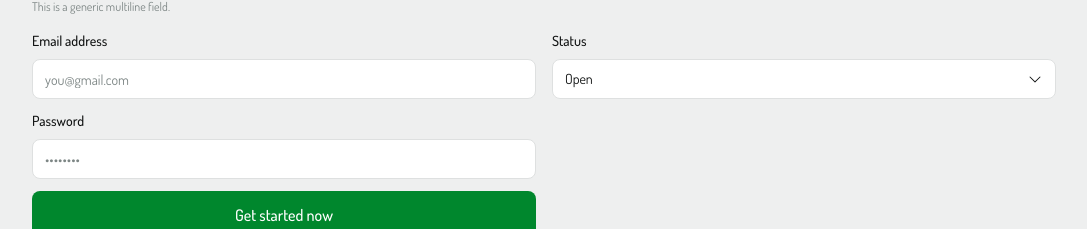
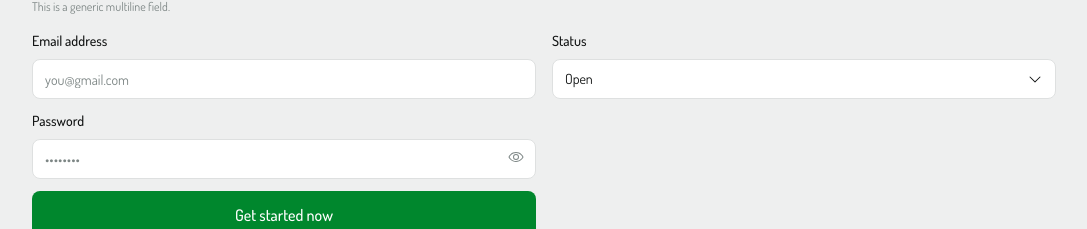
Before and after one commit to kheron-creator/progress-pad, a Next.js app: page /design-system in a window 1280 px wide. Shown: the part 6893-7122 px from the top of the page, without its empty margins (96-1183 px from the left). Built offline with nearby package versions, Linux system fonts and the light colour scheme.

Commit message:
Added password visibility toggle

```diff
--- a/app/design-system/component-gallery.tsx
+++ b/app/design-system/component-gallery.tsx
@@ -42,6 +42,7 @@ import {
   SunIcon,
 } from "@/components/ui/icon";
 import { Input } from "@/components/ui/input";
+import { PasswordInput } from "@/components/ui/password-input";
 import { NavLinks } from "@/components/ui/nav-links";
 import { Progress } from "@/components/ui/progress";
 import { ProgressSection } from "@/components/ui/progress-section";
@@ -339,7 +340,7 @@ export function ComponentGallery() {
           </Select>
           <div className="flex flex-col gap-3">
             <Input label="Email address" placeholder="you@gmail.com" />
-            <Input label="Password" type="password" placeholder="••••••••" />
+            <PasswordInput label="Password" placeholder="••••••••" />
             <Button size="lg" fullWidth>
               Get started now
             </Button>
--- a/components/auth/login-form.tsx
+++ b/components/auth/login-form.tsx
@@ -9,13 +9,14 @@ import { Checkbox } from "@/components/ui/checkbox";
 import { Divider } from "@/components/ui/divider";
 import { EnvelopeIcon, LockIcon } from "@/components/ui/icon";
 import { Input } from "@/components/ui/input";
+import { PasswordInput } from "@/components/ui/password-input";
 import { Text } from "@/components/ui/text";
 import {
   emailError,
   expiredLinkMessage,
-  fieldFromAuthError,
   formString,
   clearFieldError,
+  mapAuthError,
 } from "@/lib/auth/validation";
 import { createClient } from "@/lib/supabase/client";
 
@@ -75,15 +76,19 @@ export function LoginForm({ callbackError = false }: LoginFormProps) {
       const { error } = await supabase.auth.signInWithPassword({ email, password });
 
       if (error) {
-        const mapped = fieldFromAuthError(error, "password");
-        setFieldErrors({ [mapped.field]: mapped.message });
+        const mapped = mapAuthError(error);
+        if (mapped.field) {
+          setFieldErrors({ [mapped.field]: mapped.message });
+        } else {
+          setFormError(mapped.message);
+        }
         return;
       }
 
       router.push("/home");
       router.refresh();
     } catch {
-      setFieldErrors({ password: "Something went wrong. Please try again." });
+      setFormError("Something went wrong. Please try again.");
     } finally {
       setPending(false);
     }
@@ -97,7 +102,6 @@ export function LoginForm({ callbackError = false }: LoginFormProps) {
       onSubmit={handleSubmit}
     >
       <AuthFormHeader title="Welcome back" description="Sign in to your account" />
-      <AuthError message={formError} />
 
       <div className="flex min-w-0 flex-col gap-3 sm:gap-4">
         <Input
@@ -112,9 +116,8 @@ export function LoginForm({ callbackError = false }: LoginFormProps) {
           hint={fieldErrors.email}
           disabled={pending}
         />
-        <Input
+        <PasswordInput
           label="Password"
-          type="password"
           name="password"
           autoComplete="current-password"
           placeholder="Enter your password"
@@ -125,6 +128,8 @@ export function LoginForm({ callbackError = false }: LoginFormProps) {
           disabled={pending}
         />
       </div>
+
+      <AuthError message={formError} />
 
       <div className="flex flex-wrap items-center justify-between gap-x-3 gap-y-2">
         <Checkbox name="remember" label="Remember me" disabled={pending} />
--- a/components/auth/reset-password-form.tsx
+++ b/components/auth/reset-password-form.tsx
@@ -5,7 +5,7 @@ import { useRouter } from "next/navigation";
 
 import { Button } from "@/components/ui/button";
 import { LockIcon } from "@/components/ui/icon";
-import { Input } from "@/components/ui/input";
+import { PasswordInput } from "@/components/ui/password-input";
 import { Spinner } from "@/components/ui/spinner";
 import {
   clearFieldError,
@@ -111,9 +111,8 @@ export function ResetPasswordForm() {
       />
 
       <div className="flex flex-col gap-3 sm:gap-4">
-        <Input
+        <PasswordInput
           label="Password"
-          type="password"
           name="password"
           autoComplete="new-password"
           placeholder="Enter your password"
@@ -123,9 +122,8 @@ export function ResetPasswordForm() {
           hint={fieldErrors.password}
           disabled={pending}
         />
-        <Input
+        <PasswordInput
           label="Confirm Password"
-          type="password"
           name="confirmPassword"
           autoComplete="new-password"
           placeholder="Confirm your password"
--- a/components/auth/signup-form.tsx
+++ b/components/auth/signup-form.tsx
@@ -9,6 +9,7 @@ import { Checkbox } from "@/components/ui/checkbox";
 import { Divider } from "@/components/ui/divider";
 import { EnvelopeIcon, LockIcon, UserIcon } from "@/components/ui/icon";
 import { Input } from "@/components/ui/input";
+import { PasswordInput } from "@/components/ui/password-input";
 import { Text } from "@/components/ui/text";
 import {
   authRedirectTo,
@@ -153,7 +154,6 @@ export function SignupForm() {
         />
         <Input
           label="Password"
-          type="password"
           name="password"
           size="lg"
           autoComplete="new-password"
@@ -163,9 +163,8 @@ export function SignupForm() {
           hint={fieldErrors.password}
           disabled={pending}
         />
-        <Input
+        <PasswordInput
           label="Confirm Password"
-          type="password"
           name="confirmPassword"
           size="lg"
           autoComplete="new-password"
--- a/components/ui/icon.tsx
+++ b/components/ui/icon.tsx
@@ -24,6 +24,8 @@ import {
   SunIcon as PhosphorSunIcon,
   TrashIcon as PhosphorTrashIcon,
   EnvelopeSimpleIcon,
+  EyeIcon as PhosphorEyeIcon,
+  EyeSlashIcon as PhosphorEyeSlashIcon,
   LockSimpleIcon,
   UploadSimpleIcon,
   PaperPlaneTiltIcon,
@@ -205,3 +207,15 @@ export function LockIcon({ className, ...props }: IconProps) {
     <LockSimpleIcon aria-hidden size={16} weight="regular" className={iconClass(className)} {...props} />
   );
 }
+
+export function EyeIcon({ className, ...props }: IconProps) {
+  return (
+    <PhosphorEyeIcon aria-hidden size={16} weight="regular" className={iconClass(className)} {...props} />
+  );
+}
+
+export function EyeSlashIcon({ className, ...props }: IconProps) {
+  return (
+    <PhosphorEyeSlashIcon aria-hidden size={16} weight="regular" className={iconClass(className)} {...props} />
+  );
+}
--- a/components/ui/input.tsx
+++ b/components/ui/input.tsx
@@ -1,6 +1,6 @@
 "use client";
 
-import { useId, type InputHTMLAttributes, type ReactNode } from "react";
+import { useId, type InputHTMLAttributes, type ReactNode, type Ref } from "react";
 
 import { cn } from "@/lib/utils/cn";
 
@@ -22,6 +22,7 @@ type InputProps = Omit<InputHTMLAttributes<HTMLInputElement>, "size"> & {
   state?: FieldState;
   leftIcon?: ReactNode;
   rightIcon?: ReactNode;
+  ref?: Ref<HTMLInputElement>;
 };
 
 const iconInsetClass: Record<FieldSize, { left: string; right: string; both: string }> = {
@@ -48,6 +49,7 @@ export function Input({
   className,
   disabled,
   id,
+  ref,
   ...props
 }: InputProps) {
   const generatedId = useId();
@@ -67,6 +69,7 @@ export function Input({
   const control = (
     <input
       id={inputId}
+      ref={ref}
       disabled={isDisabled}
       aria-invalid={resolvedState === "error" || undefined}
       aria-describedby={hintId}
--- /dev/null
+++ b/components/ui/password-input.tsx
@@ -0,0 +1,81 @@
+"use client";
+
+import { useLayoutEffect, useRef, useState, type ComponentProps } from "react";
+
+import { EyeIcon, EyeSlashIcon } from "./icon";
+import { Input } from "./input";
+
+type PasswordInputProps = Omit<ComponentProps<typeof Input>, "type" | "rightIcon">;
+
+function readSelection(input: HTMLInputElement) {
+  try {
+    return {
+      start: input.selectionStart ?? input.value.length,
+      end: input.selectionEnd ?? input.value.length,
+    };
+  } catch {
+    const length = input.value.length;
+    return { start: length, end: length };
+  }
+}
+
+function restoreSelection(input: HTMLInputElement, start: number, end: number) {
+  try {
+    input.setSelectionRange(start, end);
+  } catch {
+    // Safari may reject selection changes on password inputs
+  }
+}
+
+export function PasswordInput({ disabled, state, ...props }: PasswordInputProps) {
+  const inputRef = useRef<HTMLInputElement>(null);
+  const selectionRef = useRef<{ start: number; end: number } | null>(null);
+  const [visible, setVisible] = useState(false);
+  const isDisabled = disabled || state === "disabled";
+
+  useLayoutEffect(() => {
+    const input = inputRef.current;
+    const selection = selectionRef.current;
+    if (!input || !selection) {
+      return;
+    }
+
+    const { start, end } = selection;
+    selectionRef.current = null;
+    restoreSelection(input, start, end);
+
+    const frame = requestAnimationFrame(() => restoreSelection(input, start, end));
+    return () => cancelAnimationFrame(frame);
+  }, [visible]);
+
+  function toggleVisibility() {
+    const input = inputRef.current;
+    if (input) {
+      selectionRef.current = readSelection(input);
+    }
+    setVisible((current) => !current);
+  }
+
+  return (
+    <Input
+      {...props}
+      ref={inputRef}
+      disabled={disabled}
+      state={state}
+      type={visible ? "text" : "password"}
+      rightIcon={
+        <button
+          type="button"
+          aria-label={visible ? "Hide password" : "Show password"}
+          aria-pressed={visible}
+          disabled={isDisabled}
+          className="inline-flex cursor-pointer items-center justify-center rounded-sm outline-none hover:text-foreground focus-visible:text-foreground disabled:cursor-not-allowed disabled:text-foreground-disabled"
+          onMouseDown={(event) => event.preventDefault()}
+          onClick={toggleVisibility}
+        >
+          {visible ? <EyeSlashIcon /> : <EyeIcon />}
+        </button>
+      }
+    />
+  );
+}
--- a/lib/auth/validation.ts
+++ b/lib/auth/validation.ts
@@ -86,7 +86,7 @@ export function mapAuthError(error: { message: string; code?: string }): MappedA
   const withPeriod = error.message.endsWith(".") ? error.message : `${error.message}.`;
 
   if (code === "invalid_credentials" || message.includes("invalid login credentials")) {
-    return { field: "password", message: "Email or password is incorrect." };
+    return { message: "Email or password is incorrect." };
   }
 
   if (isExistingAccountError(error)) {
```
